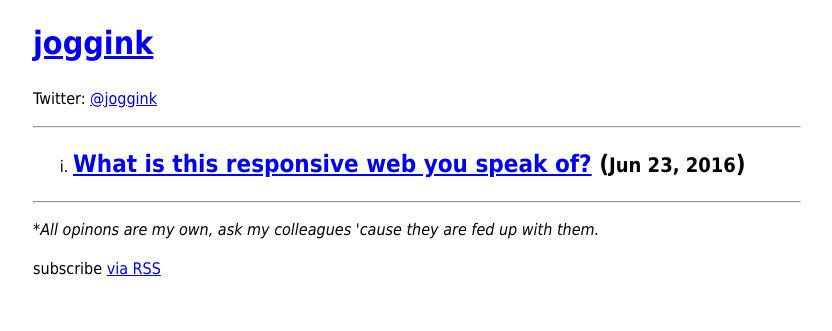
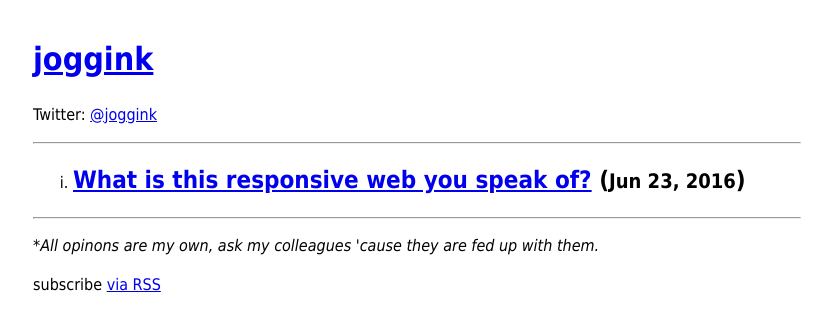
Before and after one commit to joggink/joggink.github.io, a Jekyll site: the page built from index.html, in a window 1280 px wide. Shown: the top 331 px of the page, without its empty margins (223-1055 px from the left). Built offline with Jekyll 4.4.1, drawn with Linux system fonts in a browser that asks for light colours.

Commit message:
adding padding instead of margin

```diff
--- a/_includes/head.html
+++ b/_includes/head.html
@@ -13,7 +13,8 @@
 	body {
 		font-family: Tahoma, Geneva, sans-serif;
 		line-height: 1.4;
-		margin: 1em auto;
+		margin: 0 auto;
+		padding: 1em;
 		max-width: 48em;
 	}
 	img {
```
